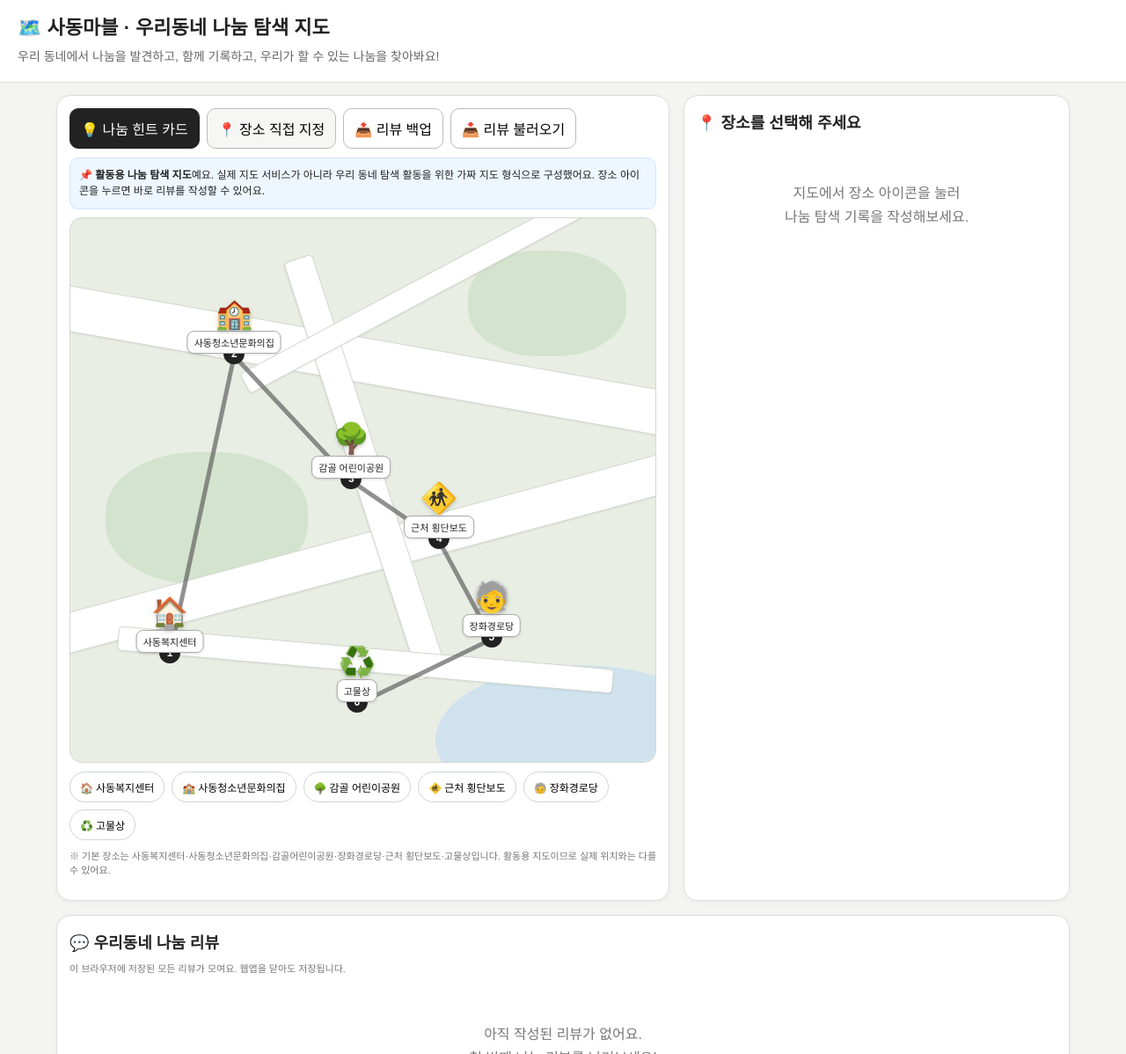
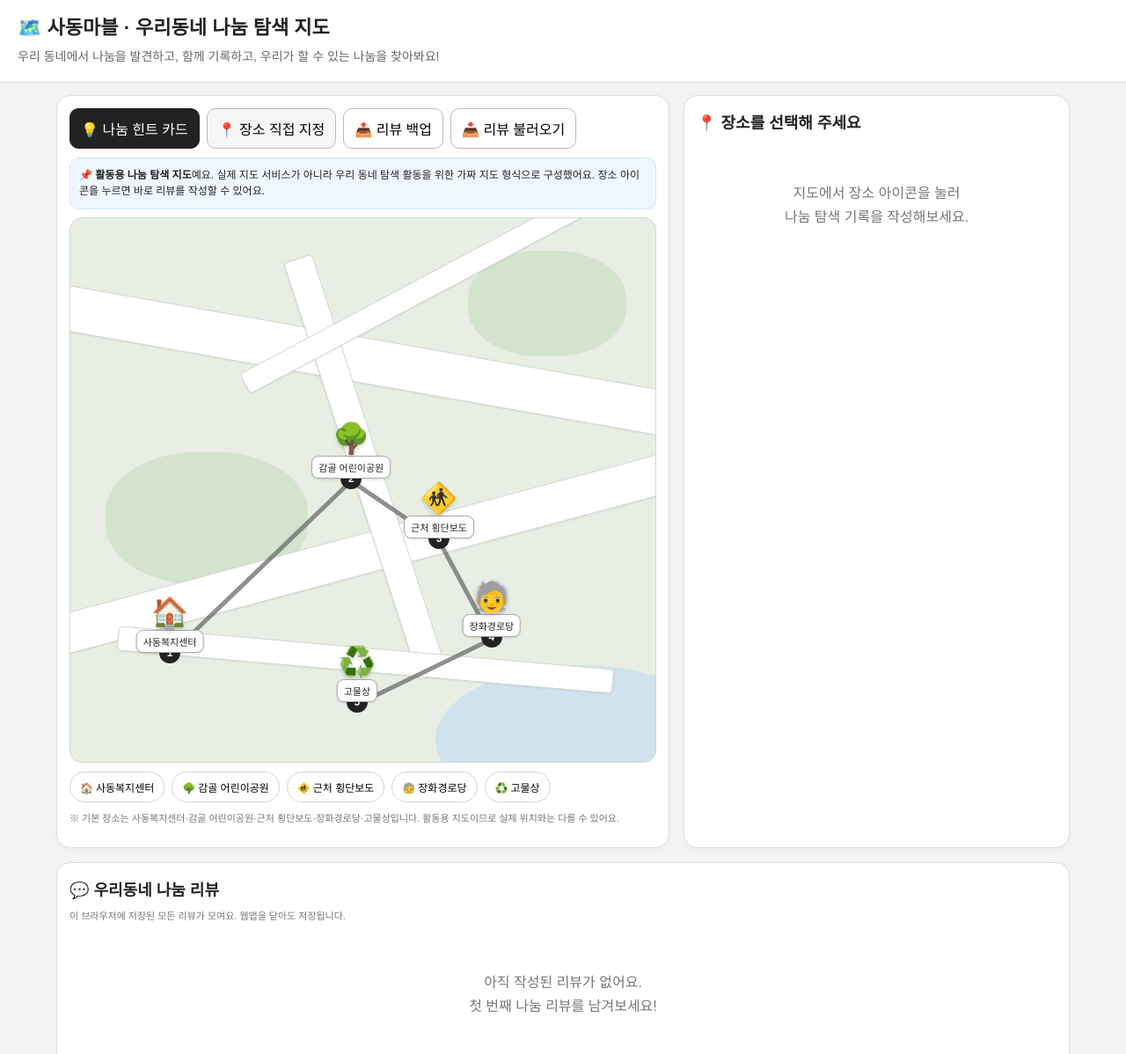
Before and after one commit to wlgmldpdy159-code/sadong-marble, a plain HTML site: page index.html in a window 1280 px wide. Shown: the top 1198 px of the page at 88% size. Drawn offline with Linux system fonts and the light colour scheme.

Commit message:
Update index.html

```diff
--- a/index.html
+++ b/index.html
@@ -98,7 +98,7 @@ textarea{min-height:70px;resize:vertical}
   </div>
 </div>
 <div class="place-list" id="placeList"></div>
-<p class="small" style="margin-top:10px">※ 기본 장소는 사동복지센터·사동청소년문화의집·감골어린이공원·장화경로당·근처 횡단보도·고물상입니다. 활동용 지도이므로 실제 위치와는 다를 수 있어요.</p>
+<p class="small" style="margin-top:10px">※ 기본 장소는 사동복지센터·감골 어린이공원·근처 횡단보도·장화경로당·고물상입니다. 활동용 지도이므로 실제 위치와는 다를 수 있어요.</p>
 </section>
 
 <aside class="card">
@@ -138,11 +138,11 @@ textarea{min-height:70px;resize:vertical}
 <script>
 const DEFAULT_PLACES=[
  {id:"default-center",name:"사동복지센터",addr:"경기도 안산시 상록구 장화2길 20",icon:"🏠",fixed:true,number:1,x:17,y:80},
- {id:"default-youth",name:"사동청소년문화의집",addr:"경기 안산시 상록구 선진로 112",icon:"🏫",fixed:true,number:2,x:28,y:25},
- {id:"default-park",name:"감골 어린이공원",addr:"경기도 안산시 상록구 사동 1406-9번지",icon:"🌳",fixed:true,number:3,x:48,y:48},
- {id:"default-crosswalk",name:"근처 횡단보도",addr:"현장에서 위치 확인",icon:"🚸",fixed:true,number:4,x:63,y:59},
- {id:"default-senior",name:"장화경로당",addr:"경기 안산시 상록구 장화2길 20",icon:"🧓",fixed:true,number:5,x:72,y:77},
- {id:"default-junk",name:"고물상",addr:"경기 안산시 상록구 사동 1412",icon:"♻️",fixed:true,number:6,x:49,y:89}
+ {id:"default-youth",name:"사동청소년문화의집",addr:"경기 안산시 상록구 선진로 112",icon:"🏫",fixed:true,number:2,x:28,y:25,hidden:true},
+ {id:"default-park",name:"감골 어린이공원",addr:"경기도 안산시 상록구 사동 1406-9번지",icon:"🌳",fixed:true,number:2,x:48,y:48},
+ {id:"default-crosswalk",name:"근처 횡단보도",addr:"현장에서 위치 확인",icon:"🚸",fixed:true,number:3,x:63,y:59},
+ {id:"default-senior",name:"장화경로당",addr:"경기 안산시 상록구 장화2길 20",icon:"🧓",fixed:true,number:4,x:72,y:77},
+ {id:"default-junk",name:"고물상",addr:"경기 안산시 상록구 사동 1412",icon:"♻️",fixed:true,number:5,x:49,y:89}
 ];
 const CUSTOM_PLACES_KEY="sadongMarvelCustomPlacesV2";
 const KEY="sadongMarvelFinalReviewsV1";
@@ -177,7 +177,7 @@ const hints=[
 function render(){renderReviews();renderPlaceList();renderMap();}
 function renderPlaceList(){
  const box=document.getElementById("placeList");
- box.innerHTML=places.map((p,i)=>`<button type="button" class="place-chip" data-place="${i}"><strong>${esc(p.icon||"📍")}</strong>${esc(p.name||"장소")}</button>`).join("");
+ box.innerHTML=places.map((p,i)=>p.hidden?"":`<button type="button" class="place-chip" data-place="${i}"><strong>${esc(p.icon||"📍")}</strong>${esc(p.name||"장소")}</button>`).join("");
  box.querySelectorAll("[data-place]").forEach(b=>b.addEventListener("click",()=>selectPlace(+b.dataset.place)));
 }
 function drawRoute(a,b){
@@ -190,9 +190,10 @@ function renderMap(){
  const mapEl=document.getElementById("map");
  if(!mapEl)return;
  mapEl.querySelectorAll(".marker,.route,.routeNum").forEach(e=>e.remove());
- const fixed=places.filter(p=>p.fixed);
+ const fixed=places.filter(p=>p.fixed&&!p.hidden);
  for(let i=0;i<fixed.length-1;i++)drawRoute(fixed[i],fixed[i+1]);
  places.forEach((p,i)=>{
+   if(p.hidden)return;
    if(p.fixed){const n=document.createElement("div");n.className="routeNum";n.style.left=p.x+"%";n.style.top=p.y+"%";n.textContent=p.number||i+1;mapEl.appendChild(n);}
    const m=document.createElement("button");
    m.type="button";m.className="marker"+(selected===i?" active":"")+(p.custom?" custom":"");
@@ -259,7 +260,7 @@ async function photosSelected(e){currentPhotos=[];showPhotos();for(const f of [.
 function showPhotos(){const el=document.getElementById("photos");if(!el)return;el.innerHTML=currentPhotos.map((src,i)=>`<div class="photo"><img src="${src}" alt="첨부 사진 ${i+1}"><button type="button" class="remove" data-remove="${i}" aria-label="사진 삭제">×</button></div>`).join("");el.querySelectorAll("[data-remove]").forEach(b=>b.addEventListener("click",()=>{currentPhotos.splice(+b.dataset.remove,1);showPhotos()}));el.querySelectorAll("img").forEach(img=>img.addEventListener("click",()=>openPhoto(img.src)))}
 function saveReview(e){e.preventDefault();const btn=document.getElementById("saveBtn");if(!btn||selected===null)return;btn.disabled=true;setStatus("리뷰를 저장하는 중이에요…","");try{const r={id:Date.now()+Math.random(),author:(val("author")||"익명").trim(),discover:val("discover"),need:val("need"),idea:val("idea"),type:val("type"),rating:+(document.getElementById("starBox")?.dataset.rating||0),photos:[...currentPhotos],text:val("review"),time:new Date().toLocaleString("ko-KR")};db[selected]=Array.isArray(db[selected])?db[selected]:[];db[selected].push(r);const out=JSON.stringify(db);if(out.length>4800000)throw new Error("저장 공간이 부족합니다. 사진을 조금 줄여주세요.");localStorage.setItem(KEY,out);selected=null;currentPhotos=[];render();document.getElementById("title").textContent="📍 장소를 선택해 주세요";document.getElementById("detail").innerHTML='<div class="empty">리뷰가 등록되었어요! 🎉<br>아래에서 모든 리뷰를 확인할 수 있어요.</div>';alert("리뷰가 등록되었어요! 🎉")}catch(err){setStatus("등록에 실패했어요: "+err.message,"err");btn.disabled=false}}
 function val(id){return document.getElementById(id)?.value||""}function setStatus(t,c){const s=document.getElementById("status");if(s){s.textContent=t;s.className="status "+c}}
-function renderReviews(){const box=document.getElementById("allReviews"),arr=[];places.forEach((p,i)=>(db[i]||[]).forEach(r=>arr.push({p,r})));arr.sort((a,b)=>(b.r.id||0)-(a.r.id||0));box.innerHTML=arr.length?arr.map(({p,r})=>`<div class="review"><div class="reviewHead"><b>${esc(p.icon)} ${esc(p.name)}</b><span class="badge">${esc(r.author||"익명")} · ${esc(r.time||"")}</span></div><div class="stars" style="font-size:20px">${"★".repeat(r.rating||0)}${"☆".repeat(5-(r.rating||0))}</div>${r.discover?`<div><b>👀 나눔 발견</b> ${esc(r.discover)}</div>`:""}${r.need?`<div><b>🔎 불편함</b> ${esc(r.need)}</div>`:""}${r.idea?`<div><b>💡 우리가 할 수 있는 나눔</b> ${esc(r.idea)}</div>`:""}${r.type?`<div><span class="badge">${esc(r.type)}</span></div>`:""}${r.text?`<div style="margin-top:5px">✏️ ${esc(r.text)}</div>`:""}${Array.isArray(r.photos)&&r.photos.length?`<div>${r.photos.map((src,j)=>`<img src="${src}" alt="리뷰 사진 ${j+1}" data-photo="${esc(src)}">`).join("")}</div>`:""}</div>`).join(""):"<div class='empty'>아직 작성된 리뷰가 없어요.<br>첫 번째 나눔 리뷰를 남겨보세요!</div>";box.querySelectorAll("[data-photo]").forEach(img=>img.addEventListener("click",()=>openPhoto(img.dataset.photo)))}
+function renderReviews(){const box=document.getElementById("allReviews"),arr=[];places.forEach((p,i)=>{if(p.hidden)return;(db[i]||[]).forEach(r=>arr.push({p,r}))});arr.sort((a,b)=>(b.r.id||0)-(a.r.id||0));box.innerHTML=arr.length?arr.map(({p,r})=>`<div class="review"><div class="reviewHead"><b>${esc(p.icon)} ${esc(p.name)}</b><span class="badge">${esc(r.author||"익명")} · ${esc(r.time||"")}</span></div><div class="stars" style="font-size:20px">${"★".repeat(r.rating||0)}${"☆".repeat(5-(r.rating||0))}</div>${r.discover?`<div><b>👀 나눔 발견</b> ${esc(r.discover)}</div>`:""}${r.need?`<div><b>🔎 불편함</b> ${esc(r.need)}</div>`:""}${r.idea?`<div><b>💡 우리가 할 수 있는 나눔</b> ${esc(r.idea)}</div>`:""}${r.type?`<div><span class="badge">${esc(r.type)}</span></div>`:""}${r.text?`<div style="margin-top:5px">✏️ ${esc(r.text)}</div>`:""}${Array.isArray(r.photos)&&r.photos.length?`<div>${r.photos.map((src,j)=>`<img src="${src}" alt="리뷰 사진 ${j+1}" data-photo="${esc(src)}">`).join("")}</div>`:""}</div>`).join(""):"<div class='empty'>아직 작성된 리뷰가 없어요.<br>첫 번째 나눔 리뷰를 남겨보세요!</div>";box.querySelectorAll("[data-photo]").forEach(img=>img.addEventListener("click",()=>openPhoto(img.dataset.photo)))}
 function openPhoto(src){const b=document.getElementById("lightbox"),i=document.getElementById("lightboxImg");i.src=src;b.classList.add("open");document.body.style.overflow="hidden"}function closePhoto(){document.getElementById("lightbox").classList.remove("open");document.getElementById("lightboxImg").src="";document.body.style.overflow=""}
 function exportData(){const blob=new Blob([JSON.stringify(db)],{type:"application/json"}),a=document.createElement("a");a.href=URL.createObjectURL(blob);a.download="사동마블_나눔리뷰_백업.json";a.click();setTimeout(()=>URL.revokeObjectURL(a.href),1000)}
 function importData(e){const f=e.target.files[0];if(!f)return;const rd=new FileReader();rd.onload=ev=>{try{const inc=JSON.parse(ev.target.result);Object.keys(inc).forEach(k=>{db[k]=[...(db[k]||[]),...(inc[k]||[])]});localStorage.setItem(KEY,JSON.stringify(db));renderReviews();alert("리뷰를 불러왔어요! 기존 리뷰와 합쳐졌습니다.")}catch(_){alert("리뷰 파일을 읽지 못했어요.")} };rd.readAsText(f);e.target.value=""}
```
